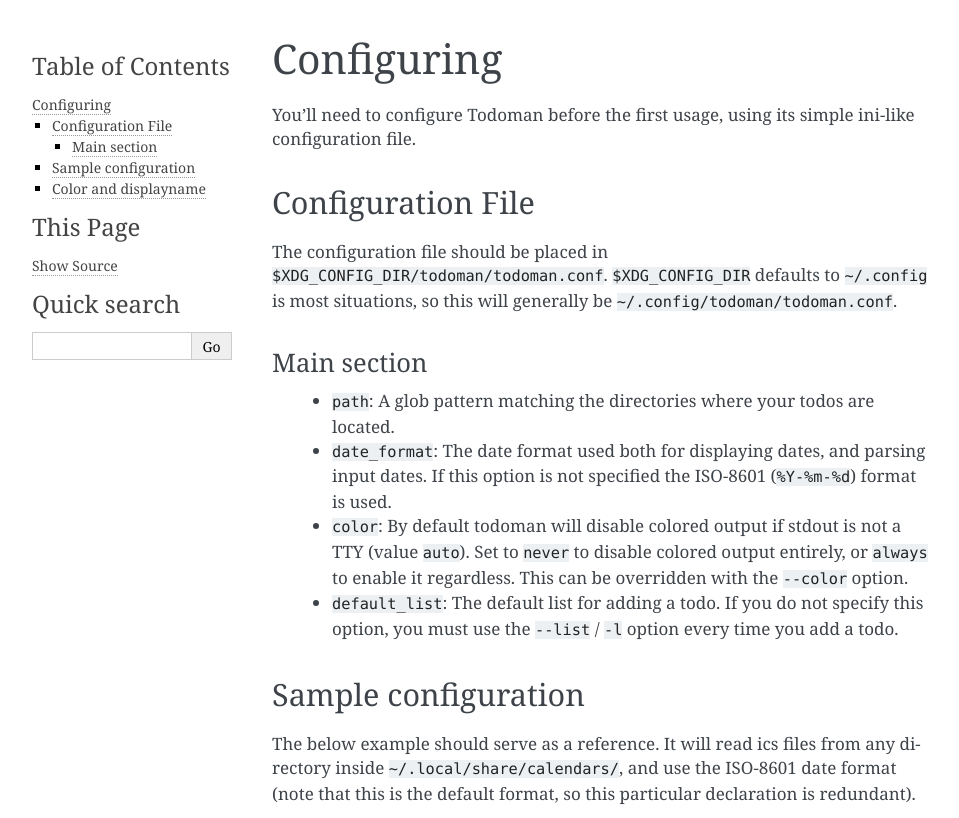
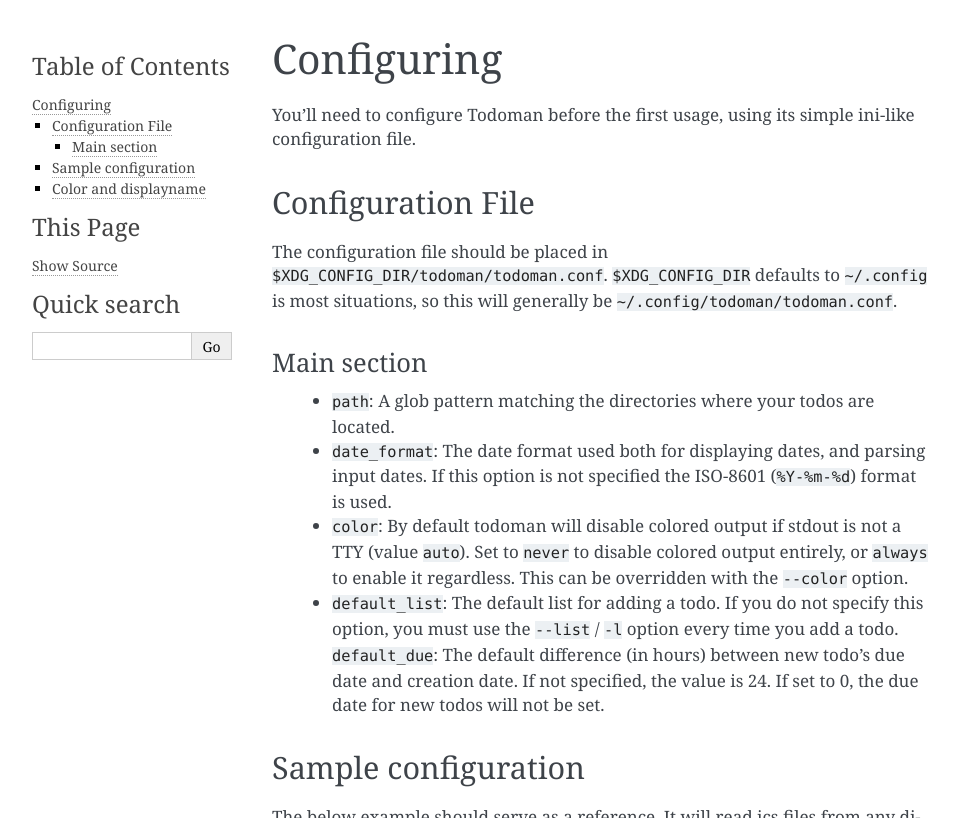
Before and after one commit to pimutils/todoman, a Sphinx documentation site: the page built from docs/configure.rst, in a window 1280 px wide, cut to the strip 0-818 px from the top of the page. Shown: the whole strip, without its empty margins (148-1107 px from the left). Built offline with Sphinx 7.4.7, drawn with Linux system fonts in a browser that asks for light colours; the version number could not be read and is left out.

Commit message:
Add default_due to docs

```diff
--- a/docs/configure.rst
+++ b/docs/configure.rst
@@ -27,6 +27,9 @@
  * ``default_list``: The default list for adding a todo. If you do not specify
    this option, you must use the ``--list`` / ``-l`` option every time you add
    a todo.
+   ``default_due``: The default difference (in hours) between new todo's due
+   date and creation date. If not specified, the value is 24.
+   If set to 0, the due date for new todos will not be set.
 
 Sample configuration
 --------------------
```
